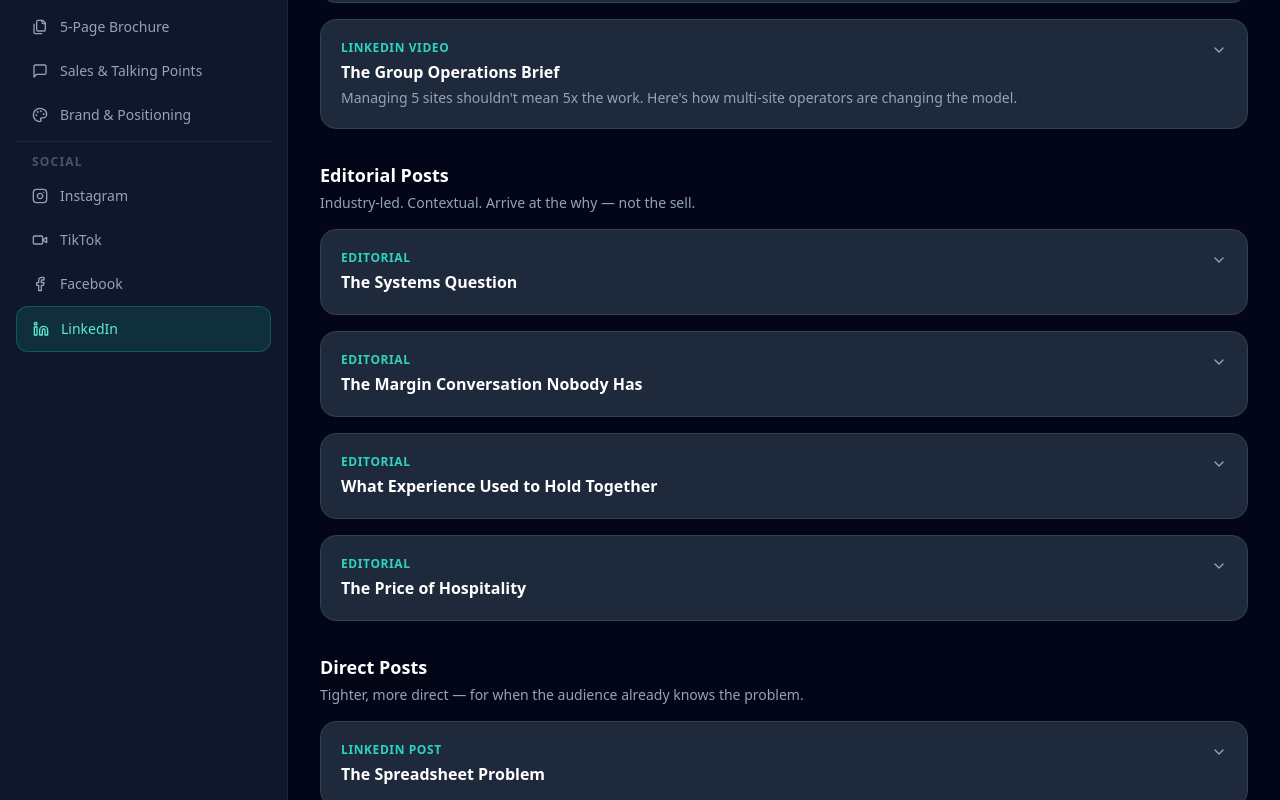
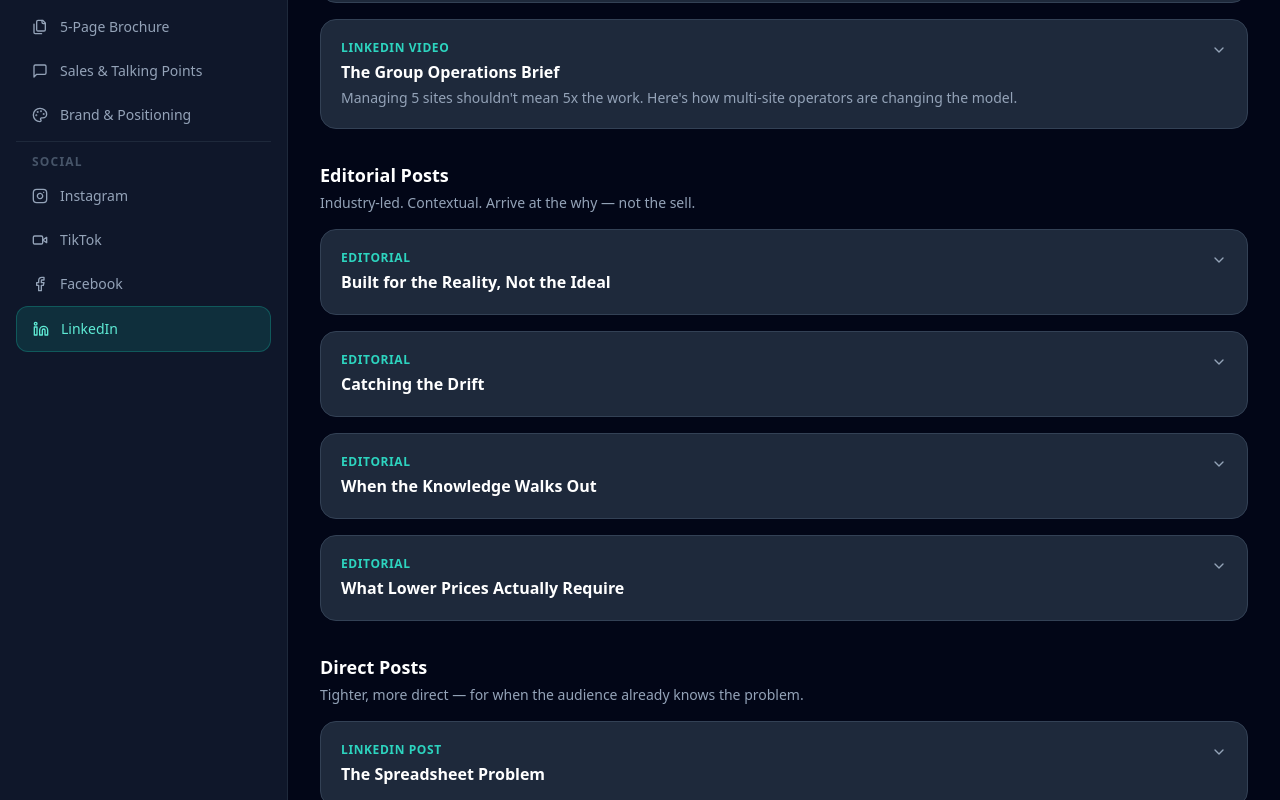
Before and after one commit to jjmcgre/hospitalitysupport.uk_kiosk_view, a React (Vite) app: page /linkedin in a window 1280 px wide. Shown: the part 532-1332 px from the top of the page. Built offline with nearby package versions, Linux system fonts and the light colour scheme; no server answers.

Commit message:
Refocus editorial posts on solutions

```diff
--- a/src/pages/marketing/LinkedInPage.tsx
+++ b/src/pages/marketing/LinkedInPage.tsx
@@ -29,20 +29,20 @@ const videoBriefs = [
 
 const posts = [
   {
-    title: 'The Systems Question',
-    text: `Hospitality has been sold a lot of software over the past decade.\n\nReservation platforms. EPOS systems. Recipe cost tools. Training portals. Compliance apps. Allergen spreadsheets.\n\nAnd yet — most operators I speak to are still managing GP on a spreadsheet. Still scrambling before an inspection. Still relying on one experienced person who holds everything in their head.\n\nSo the question worth asking isn't "have operators adopted technology?" It's a more uncomfortable one:\n\nWas the technology ever built for how hospitality actually works?\n\nBecause there's a difference between software built to solve an operator's daily reality — and software built for a procurement deck, with a six-week onboarding and a per-seat licence model that makes no sense in an industry with 70%+ staff turnover.\n\nWe're at an interesting moment. The operators who are growing aren't just working harder. They're working with systems that actually carry some of the load.\n\nThe question is whether the industry has the tools that make that possible — or whether we're still asking people to adapt to the technology, rather than the other way around.\n\n#HospitalityOperations #FoodAndBeverage #RestaurantManagement #HospitalityTech`,
+    title: 'Built for the Reality, Not the Ideal',
+    text: `Most hospitality technology was designed around a version of the industry that doesn't quite exist.\n\nIt assumes trained users. Stable teams. Someone with time to learn a new platform and discipline to keep it updated.\n\nWe built HospitalitySupport.uk for what's actually there — a kitchen that might have a new team this month, real compliance pressure, and margins that can't absorb slow decisions.\n\nNo onboarding. No training. You send a message, you get an answer — built from your actual menu, your suppliers, your operation.\n\nThe operators using it aren't working harder. They're working with something that carries the weight that shouldn't have been theirs to carry in the first place.\n\n#HospitalityOperations #FoodAndBeverage #RestaurantManagement #HospitalityTech`,
   },
   {
-    title: 'The Margin Conversation Nobody Has',
-    text: `Hospitality has a margin problem that rarely gets discussed honestly.\n\nNot the headline — everyone knows margins are tight. But the mechanics of why they erode, quietly, week after week.\n\nA chicken breast goes up 8p. A portion of cream up 3p. Cheddar has a new price from next month.\n\nNone of it triggers a conversation. None of it shows up until the month-end P&L — by which point you've sold hundreds of portions at the wrong margin, and the adjustment you make is already three weeks behind.\n\nThe tools most operators use weren't built to catch this in real time. They were built to record information. To generate reports after the fact. To give you a picture of what already happened.\n\nProfitability in this industry isn't won on the big decisions. It's won — or lost — on the continuous, invisible drift that compounds across 12 dishes, seven services a week, fifty-two weeks a year.\n\nThat's the operational gap. And closing it isn't about working harder — it's about having a system that's actually watching.\n\n#GPControl #FoodCostManagement #HospitalityProfit #RestaurantOperations`,
+    title: 'Catching the Drift',
+    text: `Margin doesn't usually collapse. It drifts.\n\nA chicken breast up 8p. Cheddar repriced by your supplier. Cream quietly up 3p from next month.\n\nNone of it triggers a conversation. None of it shows up until month-end — by which point you've sold three weeks of portions at the wrong margin and the adjustment you make is already behind.\n\nHospitalitySupport.uk watches this continuously. Catches supplier price changes in real time. Flags which dishes are affected. Tells you what to do before the damage compounds.\n\nProfitability in this industry is won — or lost — on the small stuff. The system should be watching it. Not you.\n\n#GPControl #FoodCostManagement #HospitalityProfit #RestaurantOperations`,
   },
   {
-    title: 'What Experience Used to Hold Together',
-    text: `There's a structural shift happening in hospitality that doesn't get talked about enough.\n\nFor decades, operational knowledge lived in people. A head chef who knew the true cost of every dish. A manager who remembered which supplier had raised prices quietly six months ago. An experienced FOH lead who kept standards consistent without a written process in sight.\n\nThat model worked — when experience stayed.\n\nIt's not staying. Staff turnover in UK hospitality is running well above 70% annually in many segments. The people who carried institutional knowledge are leaving — or moving on — faster than it can be passed on.\n\nThe honest conversation the industry needs to have is this: the operational systems most kitchens run on were designed for a workforce that doesn't exist anymore. They assume continuity. They assume trained users. They assume someone who already knows what they're doing.\n\nThe reality is a kitchen that's often running with a new team, under real compliance pressure, with margins that can't absorb errors.\n\nBuilding for that reality — rather than the idealised version — is where the genuine opportunity is. Both for operators trying to hold standards, and for the industry trying to rebuild its profitability from the ground up.\n\n#HospitalityIndustry #KitchenOperations #HospitalityLeadership #FoodService`,
+    title: 'When the Knowledge Walks Out',
+    text: `For a long time, operational knowledge in hospitality lived in people.\n\nThe head chef who knew the true cost of every dish. The manager who remembered which supplier quietly raised prices six months ago. The FOH lead who kept standards consistent without a written process.\n\nWhen that person left, a lot left with them.\n\nHospitalitySupport.uk was built to fix that. It holds the knowledge — menu costs, supplier prices, compliance records, training history — so it doesn't walk out the door when someone does.\n\nNew team member on shift? The knowledge is still there. Standards don't drift. Costs don't get guessed. The operation keeps running at the level you built it to.\n\nRetaining great people matters. But the operation shouldn't be hostage to any single one of them.\n\n#HospitalityIndustry #KitchenOperations #HospitalityLeadership #FoodService`,
   },
   {
-    title: 'The Price of Hospitality',
-    text: `Why does eating out feel expensive — and yet hospitality businesses are still failing at record rates?\n\nIt's a question worth sitting with. Because the answer isn't simple, and the usual framing — "it's rents, it's wages, it's energy" — only gets you so far.\n\nA big part of the answer is operational inefficiency at scale. Not incompetence. Not laziness. Structural inefficiency — built into how kitchens are run, how margins are monitored, how standards are maintained — that leaks money continuously, quietly, and mostly unnoticed.\n\nAn operator running at 62% GP on a dish they priced at 70% isn't making a bad decision. They're often just missing the information they'd need to make a better one, fast enough to act.\n\nWhen the technology infrastructure of an industry improves, the whole industry benefits. Prices can be held. Margins can be protected. The best operators can grow rather than just survive.\n\nThat's the long-term case for building better operational tools in hospitality. Not to replace chefs or managers or the craft that makes great food. But to carry the administrative and financial weight that shouldn't be sitting on their shoulders — so the people running these businesses can focus on the part that actually matters.\n\nThe industry deserves better infrastructure. We're trying to build some of it.\n\n#Hospitality #FoodIndustry #HospitalityTech #RestaurantBusiness #UKHospitality`,
+    title: 'What Lower Prices Actually Require',
+    text: `Hospitality is expensive for customers and still unprofitable for operators. Both things are true at the same time.\n\nThe reason — more often than most people say — is the cost of operational inefficiency. Not incompetence. Structural inefficiency. The kind built into how kitchens run when the tools they have were designed to record information rather than act on it.\n\nAn operator running 8 points below their GP target on three dishes isn't making bad decisions. They're missing information fast enough to do anything about it.\n\nWe built HospitalitySupport.uk with a specific long-term belief: when operational infrastructure improves across the industry, the whole industry benefits. Margins get protected. Better-run businesses grow. The pressure to raise prices just to stand still eases — even slightly.\n\nThat's not a small ambition. It's the one worth working towards.\n\n#Hospitality #FoodIndustry #HospitalityTech #RestaurantBusiness #UKHospitality`,
   },
   {
     title: 'The Spreadsheet Problem',
```
